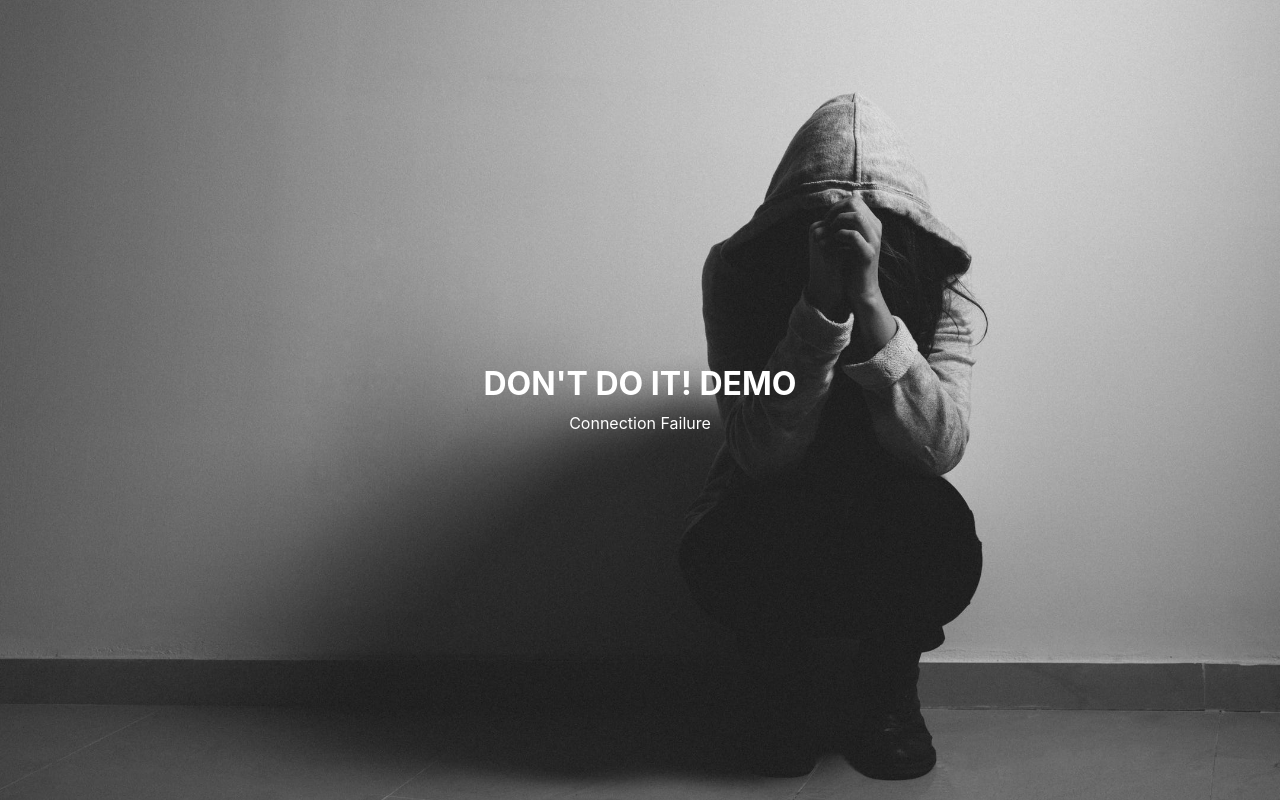
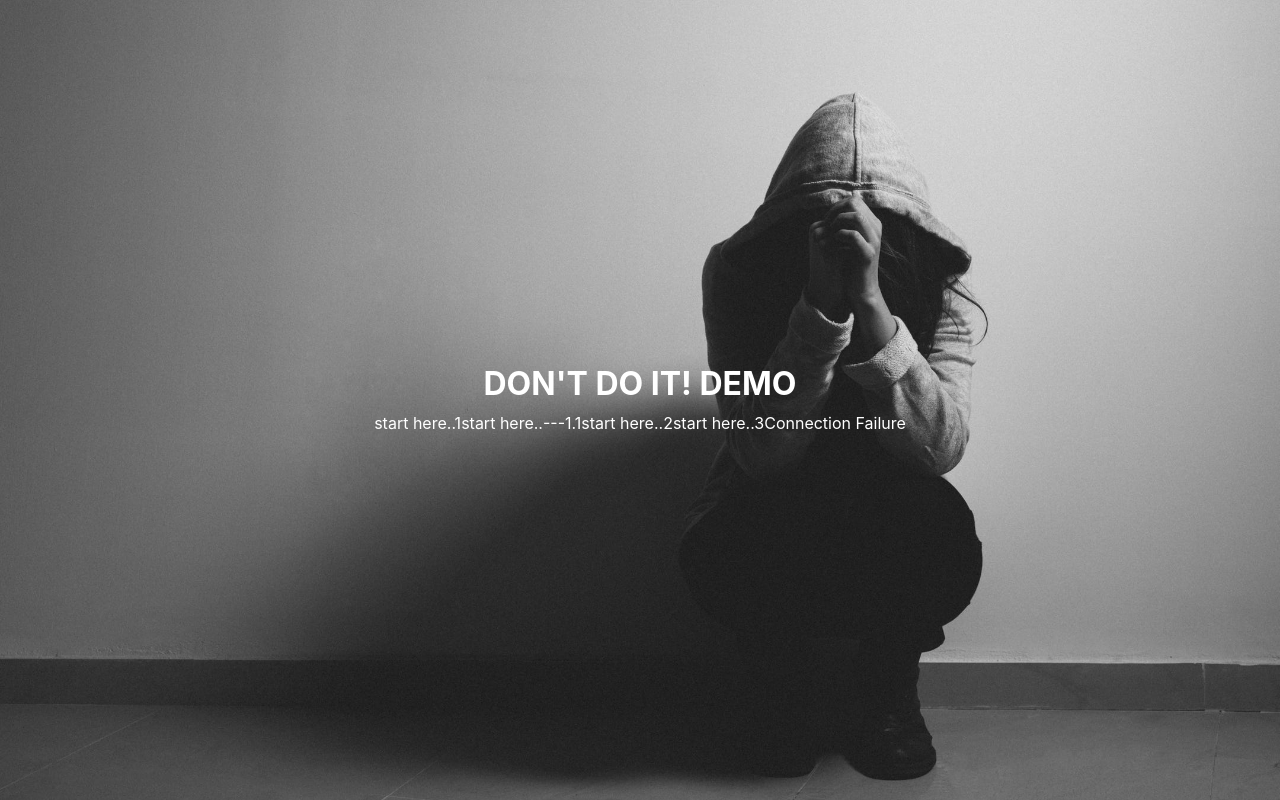
Before and after one commit to WaleedRagheb/WR_phdSite, a PHP site: page /demoPage.php in a window 1280 px wide. Run offline with PHP 8.4, Linux system fonts and the light colour scheme; data that the repository does not hold is empty; some libraries are stand-ins or nearby versions.

Commit message:
fix curl call

```diff
--- a/demoPage.php
+++ b/demoPage.php
@@ -69,10 +69,12 @@ and open the template in the editor.
     );
 #$make_call = callAPI('POST', 'http://advanse.lirmm.fr:5000/predict', json_encode($data_array));
    ###############################################################
+
     $data = json_encode($data_array);
     $url = 'http://advanse.lirmm.fr:5000/predict';
-
+   echo "start here..1";
    $curl = curl_init();
+   echo "start here..---1.1";
    curl_setopt($curl, CURLOPT_POST, 1);
    curl_setopt($curl, CURLOPT_POSTFIELDS, $data);
    curl_setopt($curl, CURLOPT_URL, $url);
@@ -80,9 +82,11 @@ and open the template in the editor.
       'APIKEY: 111111111111111111111',
       'Content-Type: application/json',
    ));
+   echo "start here..2";
    curl_setopt($curl, CURLOPT_RETURNTRANSFER, 1);
    curl_setopt($curl, CURLOPT_HTTPAUTH, CURLAUTH_BASIC);
    // EXECUTE:
+   echo "start here..3";
    $result = curl_exec($curl);
    echo $result;
    if(!$result){die("Connection Failure");}
```
